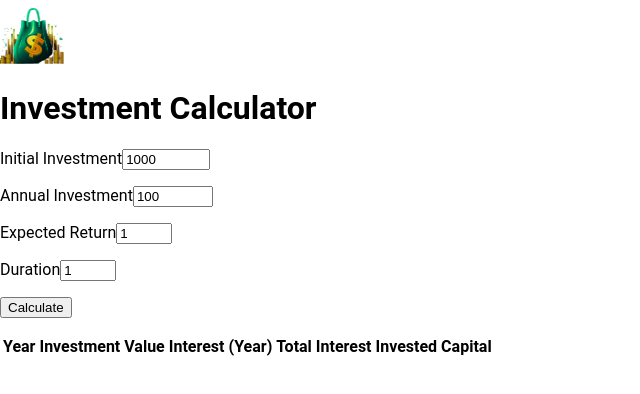
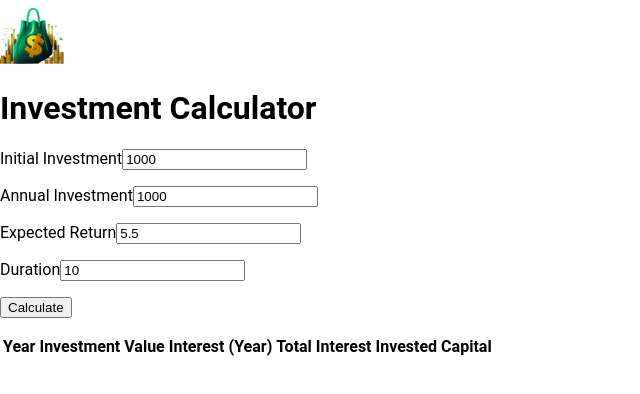
Before and after one commit to farooq-teqniqly/udacity-angular, an Angular app in the folder calculator/: page / in a window 1280 px wide. Shown: the top 394 px of the page, without its empty margins (0-640 px from the left). Built offline with nearby package versions, Linux system fonts and the light colour scheme.

Commit message:
refactor: Cleanup CalculatorFormComponent by removing validation because we don't need it.

```diff
--- a/calculator/src/app/calculator-form/calculator-form.component.html
+++ b/calculator/src/app/calculator-form/calculator-form.component.html
@@ -5,8 +5,6 @@
       id="initial-investment"
       name="initial-investment"
       type="number"
-      min="{{ initialInvestmentRange[0] }}"
-      max="{{ initialInvestmentRange[1] }}"
       step="1000"
       [(ngModel)]="initialInvestment"
     />
@@ -17,8 +15,6 @@
       id="annual-investment"
       name="annual-investment"
       type="number"
-      min="{{ annualInvestmentRange[0] }}"
-      max="{{ annualInvestmentRange[1] }}"
       step="100"
       [(ngModel)]="annualInvestment"
     />
@@ -29,8 +25,6 @@
       id="expected-return"
       name="expected-return"
       type="number"
-      min="{{ expectedReturnRange[0] }}"
-      max="{{ expectedReturnRange[1] }}"
       step="1"
       [(ngModel)]="expectedReturn"
     />
@@ -41,8 +35,6 @@
       id="duration"
       name="duration"
       type="number"
-      min="{{ durationRange[0] }}"
-      max="{{ durationRange[1] }}"
       step="1"
       [(ngModel)]="duration"
     />
--- a/calculator/src/app/calculator-form/calculator-form.component.ts
+++ b/calculator/src/app/calculator-form/calculator-form.component.ts
@@ -9,15 +9,10 @@ import { CalculationParameters } from "./calculation-parameters.model";
   styleUrl: "./calculator-form.component.css",
 })
 export class CalculatorFormComponent {
-  initialInvestmentRange: [number, number] = [1000, 100000];
-  annualInvestmentRange: [number, number] = [100, 10000];
-  expectedReturnRange: [number, number] = [1, 20];
-  durationRange: [number, number] = [1, 20];
-
-  initialInvestment: number = this.initialInvestmentRange[0];
-  annualInvestment: number = this.annualInvestmentRange[0];
-  expectedReturn: number = this.expectedReturnRange[0];
-  duration: number = this.durationRange[0];
+  initialInvestment = 1000;
+  annualInvestment = 1000;
+  expectedReturn = 5.5;
+  duration = 10;
 
   formData = output<CalculationParameters>();
 
```
